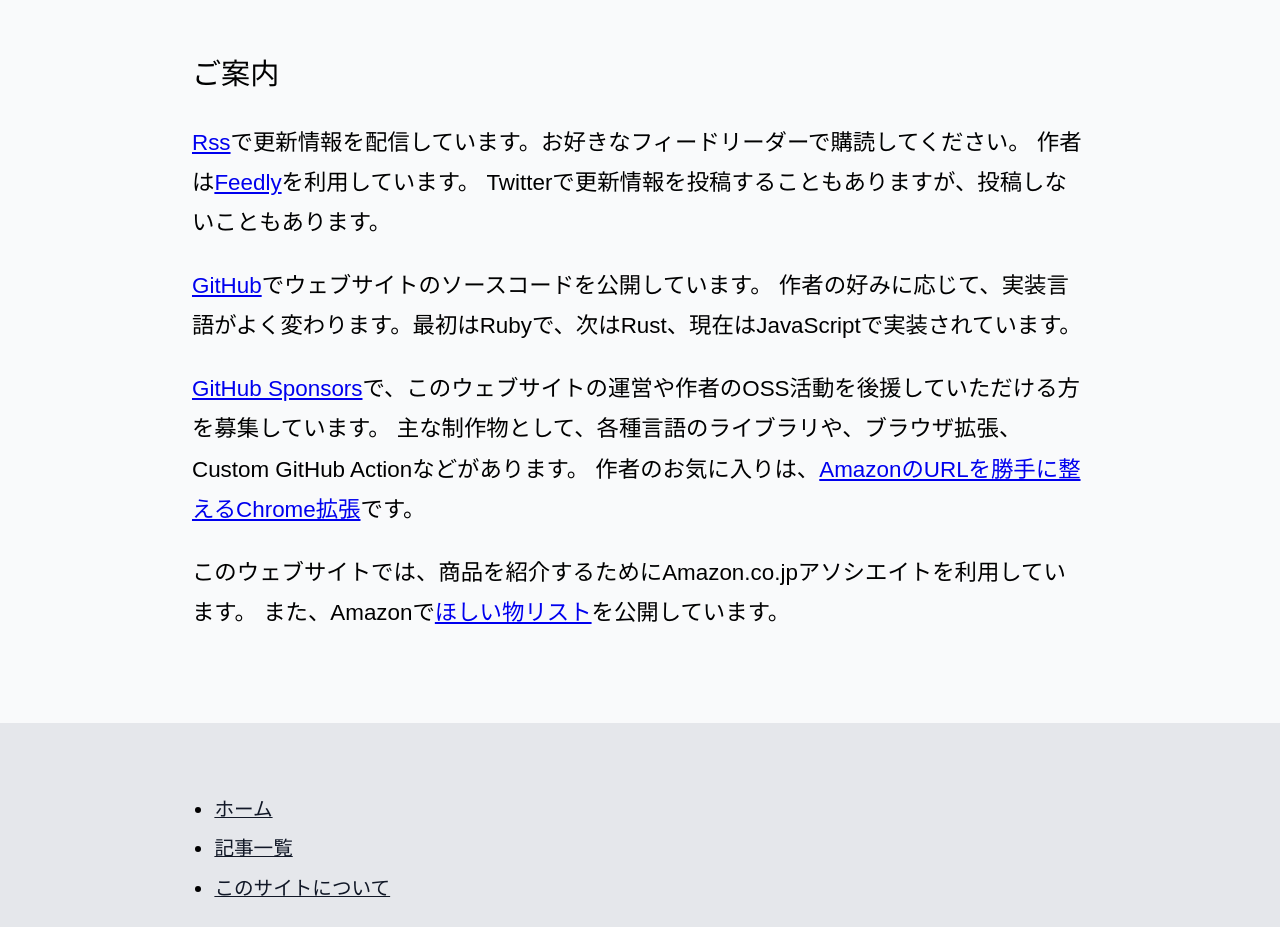
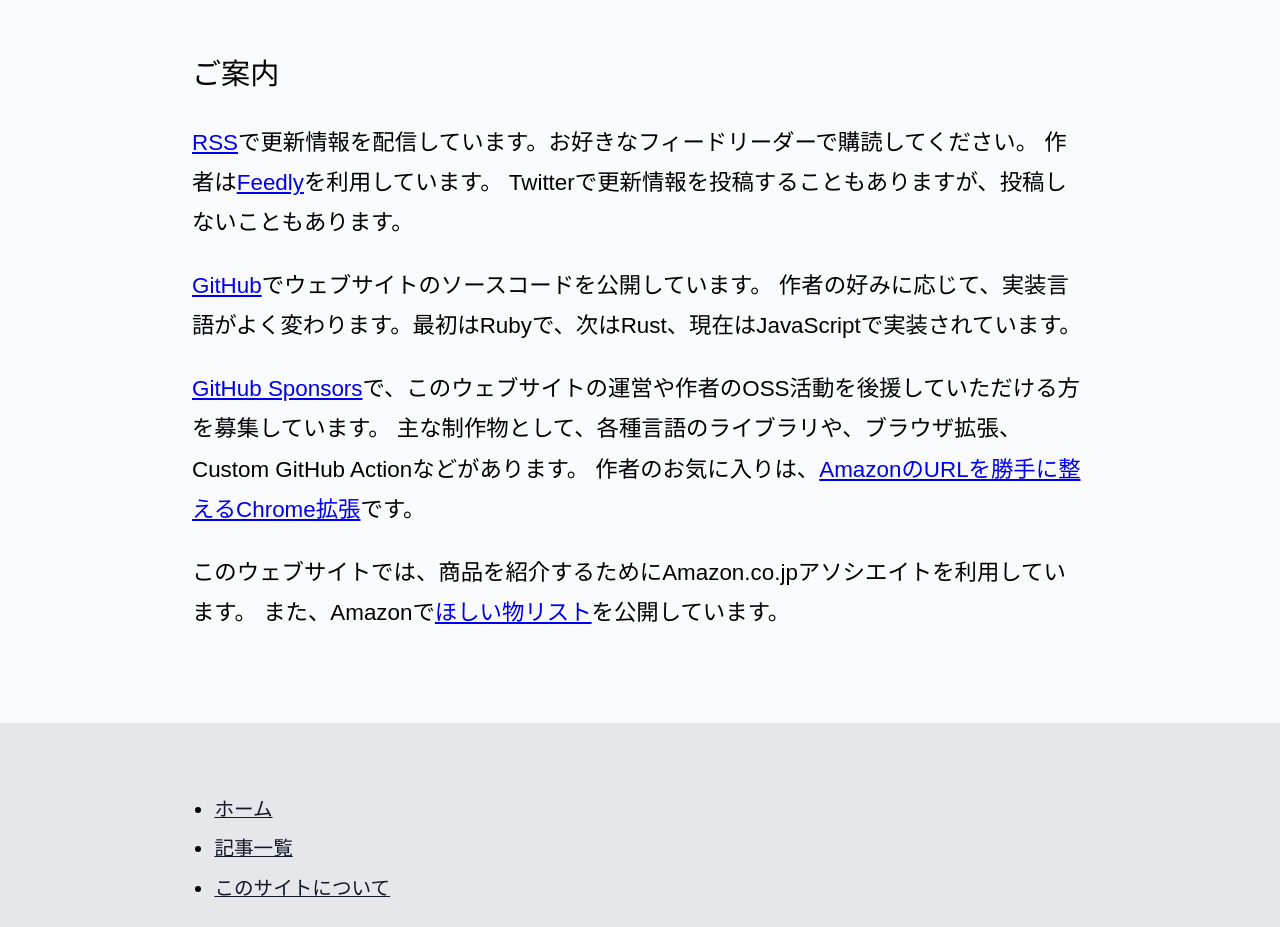
Before and after one commit to r7kamura/r7n, a Next.js app: page /about in a window 1280 px wide. Shown: the part 1060-1987 px from the top of the page. Built offline with nearby package versions, Linux system fonts and the light colour scheme.

Commit message:
Change Rss to RSS

```diff
--- a/pages/about.tsx
+++ b/pages/about.tsx
@@ -35,7 +35,7 @@
       <h2>ご案内</h2>
       <p>
         <Link href="/feed.xml">
-          <a>Rss</a>
+          <a>RSS</a>
         </Link>
         で更新情報を配信しています。お好きなフィードリーダーで購読してください。
         作者は<a href="https://feedly.com/">Feedly</a>を利用しています。
```
